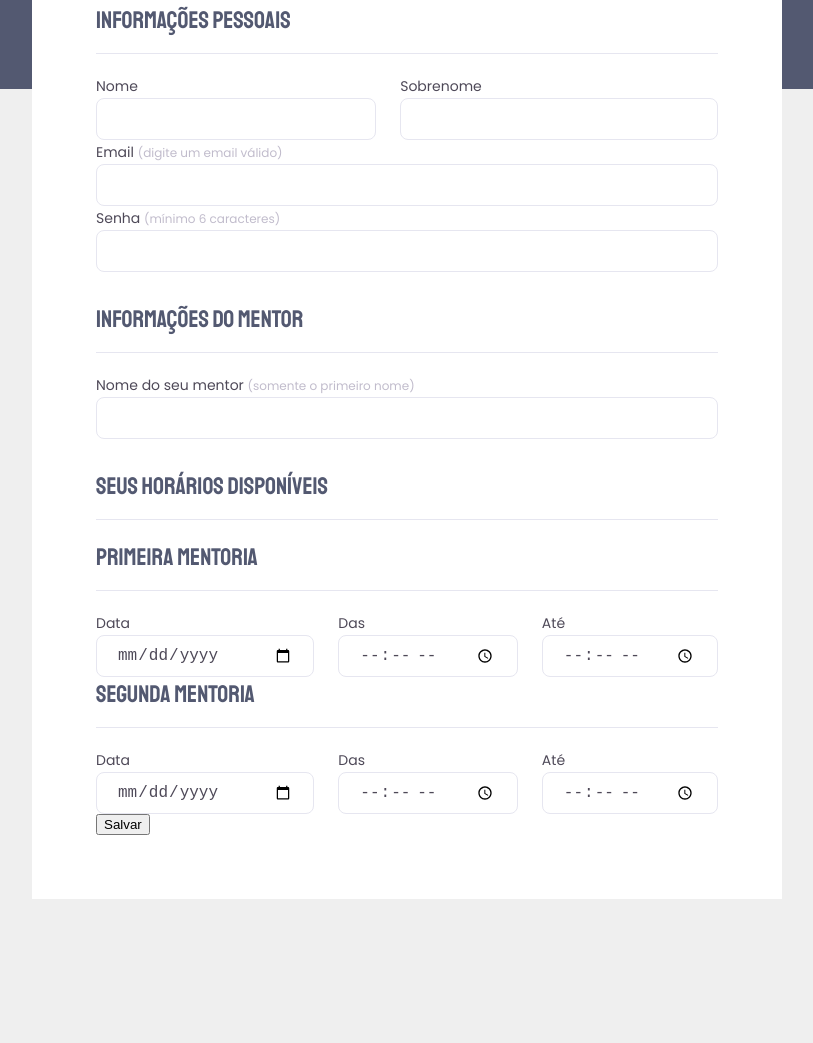
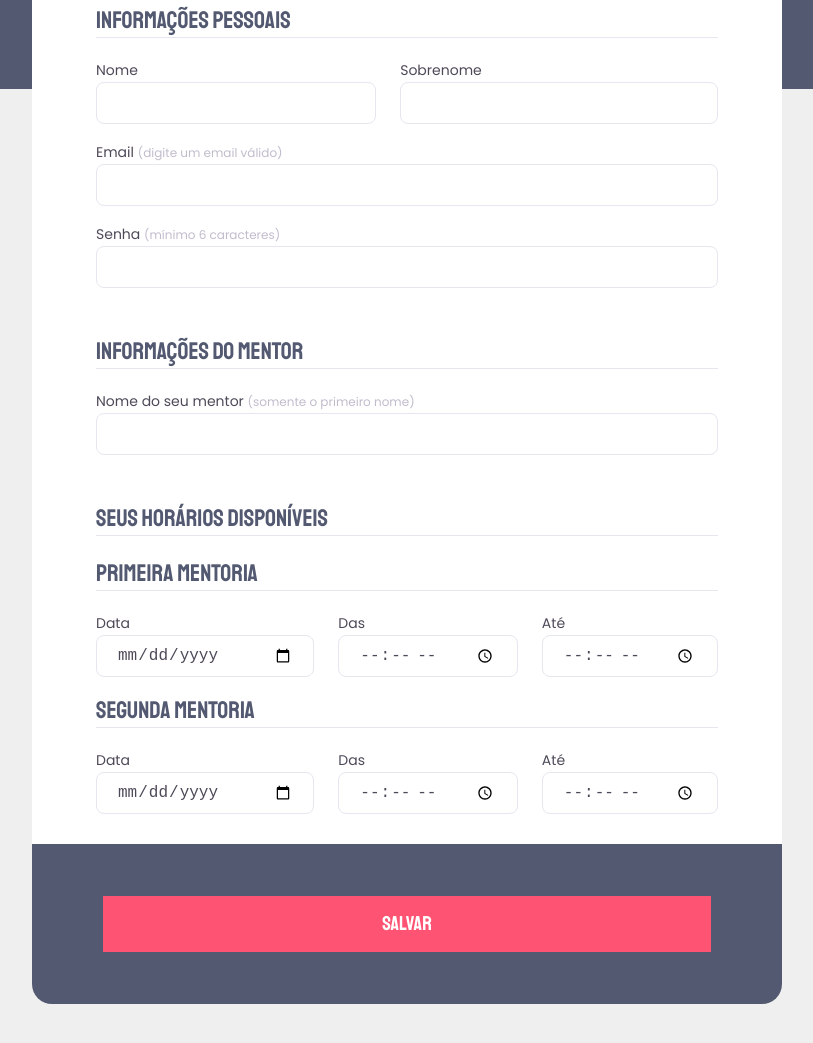
Before and after one commit to fabioruhe/stage3desafio-intermediario, a plain HTML site: page index.html in a window 1280 px wide. Shown: the part 347-1390 px from the top of the page, without its empty margins (233-1046 px from the left). Before the commit the page ends 1246 px from the top, so only its background shows below. Drawn offline with Linux system fonts and the light colour scheme.

Commit message:
Add files via upload

```diff
--- a/index.html
+++ b/index.html
@@ -1,5 +1,6 @@
 <!DOCTYPE html>
 <html lang="en">
+
 <head>
   <meta charset="UTF-8">
   <meta http-equiv="X-UA-Compatible" content="IE=edge">
@@ -8,6 +9,7 @@
   <link rel="stylesheet" href="style.css">
   <title>Agendar Mentoria</title>
 </head>
+
 <body>
   <header>
     <div class="header-wrapper">
@@ -17,7 +19,7 @@
     </div>
   </header>
   <div class="main">
-  </div>
+
     <form action="">
       <fieldset>
         <div class="fieldset-wrapper">
@@ -25,11 +27,11 @@
           <div class="div-col-2">
             <div class="input-wrapper">
               <label for="name">Nome</label>
-            <input type="text"id="name">
+              <input type="text" id="name">
             </div>
             <div class="input-wrapper">
               <label for="surename">Sobrenome</label>
-          <input type="text"id="surename">
+              <input type="text" id="surename">
             </div>
           </div>
           <div class="input-wrapper">
@@ -54,8 +56,6 @@
           <legend>Seus horários disponíveis</legend>
           <legend class="time">Primeira mentoria</legend>
           <div class="div-col-3">
-
-
             <div class="input-wrapper">
               <label for="first-date">Data</label>
               <input type="date" name="" id="first-date">
@@ -70,24 +70,18 @@
               <label for="first-to">Até</label>
               <input type="time" id="first-to">
             </div>
-
-
           </div>
           <legend class="time">Segunda mentoria</legend>
           <div class="div-col-3">
-
-
             <div class="input-wrapper">
               <label for="second-date">Data</label>
               <input type="date" name="" id="second-date">
             </div>
             <div class="input-wrapper">
-
               <label for="second-from">Das</label>
               <input type="time" id="second-from">
             </div>
             <div class="input-wrapper">
-
               <label for="second-to">Até</label>
               <input type="time" id="second-to">
             </div>
@@ -98,8 +92,14 @@
         </div>
 
   </div>
-      <button>Salvar</button>
+
   </fieldset>
+  <div class="button-wrapper">
+    <button type="submit">Salvar</button>
+  </div>
   </form>
+
+  </div>
 </body>
+
 </html>
--- a/style.css
+++ b/style.css
@@ -1,13 +1,13 @@
-@import url('https://fonts.googleapis.com/css2?family=Poppins&family=Staatliches&display=swap');
+@import url("https://fonts.googleapis.com/css2?family=Poppins&family=Staatliches&display=swap");
 
 /* font-family: 'Poppins', sans-serif;
 font-family: 'Staatliches', cursive; */
 
-body{
-  font-family: 'Poppins', sans-serif;
-  background-color: #EFEFEF;
+body {
+  font-family: "Poppins", sans-serif;
+  background-color: #efefef;
 }
-header{
+header {
   width: 100%;
   background: #535971;
   height: 436px;
@@ -16,99 +16,120 @@ header{
   left: 0;
   z-index: -1;
 }
-.header-wrapper{
+
+.header-wrapper {
   width: 750px;
   margin: 0 auto;
   padding-top: 140px;
 }
-.header-wrapper p{
+.header-wrapper p {
   width: 360px;
 }
 
-form{
+form {
   padding: 64px;
   width: 750px;
   display: flex;
   flex-direction: column;
   margin: -150px auto;
-  background: #FFFFFF;
+  background: #ffffff;
   border-radius: 20px 20px 0px 0px;
   gap: 30px;
 }
-header h1{
+header h1 {
   text-transform: uppercase;
-  font-family: 'Staatliches', cursive;
+  font-family: "Staatliches", cursive;
   font-weight: 400;
   font-size: 48px;
   line-height: 60px;
-color: #FFF;
+  color: #fff;
 }
-header p{
+header p {
   font-size: 20px;
   line-height: 30px;
 
-color: #FFFFFF;
+  color: #ffffff;
 }
-.fieldset-wrapper{
+.fieldset-wrapper {
   display: flex;
   flex-direction: column;
+}
+.input-wrapper {
+  padding-bottom: 16px;
+}
 
-}
-.fieldset-wrapper legend{
-  border-bottom: 1px #E6E6F0 solid;
-  padding-bottom: 16px;
-  margin-bottom: 20px;
-
-}
-.input-wrapper{
-
-}
 .div-col-2,
-.div-col-3{
+.div-col-3 {
   display: flex;
   gap: 24px;
 }
-input{
+input {
   width: 100%;
   padding: 20px;
   height: 40px;
   width: 100%;
-  border: 1px solid #E6E6F0;
+  border: 1px solid #e6e6f0;
   border-radius: 8px;
-  color: #4E4958;
+  color: #4e4958;
   font-size: 16px;
 }
 
-.div-col-2 input,
-.div-col-3 input{
-
-}
-.fieldset-wrapper legend{
+.fieldset-wrapper legend {
   text-transform: uppercase;
-  font-family: 'Staatliches', cursive;
+  font-family: "Staatliches", cursive;
   font-size: 24px;
   line-height: 34px;
   color: #535971;
+  border-bottom: 1px #e6e6f0 solid;
+  /* padding-bottom: 16px; */
+  margin-bottom: 20px;
 }
-.input-wrapper label{
+.input-wrapper label {
   font-size: 14px;
   line-height: 24px;
-  color: #4E4958;
+  color: #4e4958;
 }
-.input-wrapper span{
+.input-wrapper span {
   font-size: 12px;
   line-height: 20px;
-  color: #C1BCCC;
-
+  color: #c1bccc;
 }
-.time legend{
-font-family: 'Staatliches', cursive;
+.time legend {
+  font-family: "Staatliches", cursive;
   font-size: 20px;
   line-height: 34px;
   border: none;
   margin: 0;
   padding: 0;
 }
-/* .div-col-3 input:nth-child(1){
-margin-bottom: 20px;
-} */
+
+.button-wrapper {
+  height: 160px;
+  width: 750px;
+  margin: 100px auto 80px;
+  padding: 0;
+  background-color: #535971;
+  bottom: 0;
+  display: flex;
+  align-items: center;
+  justify-content: center;
+  margin-top: 100px;
+  border-radius: 0px 0px 20px 20px;
+}
+button {
+  width: 608px;
+  height: 55.65px;
+  background: #ff5374;
+  border: none;
+  color: #fff;
+  font-family: "Staatliches";
+  font-style: normal;
+  font-weight: 400;
+  font-size: 20px;
+  line-height: 26px;
+  cursor: pointer;
+  transition: 250ms;
+}
+button:hover {
+  background: #e7627c;
+}
```
Lines whose indentation alone changed are shown as unchanged.
